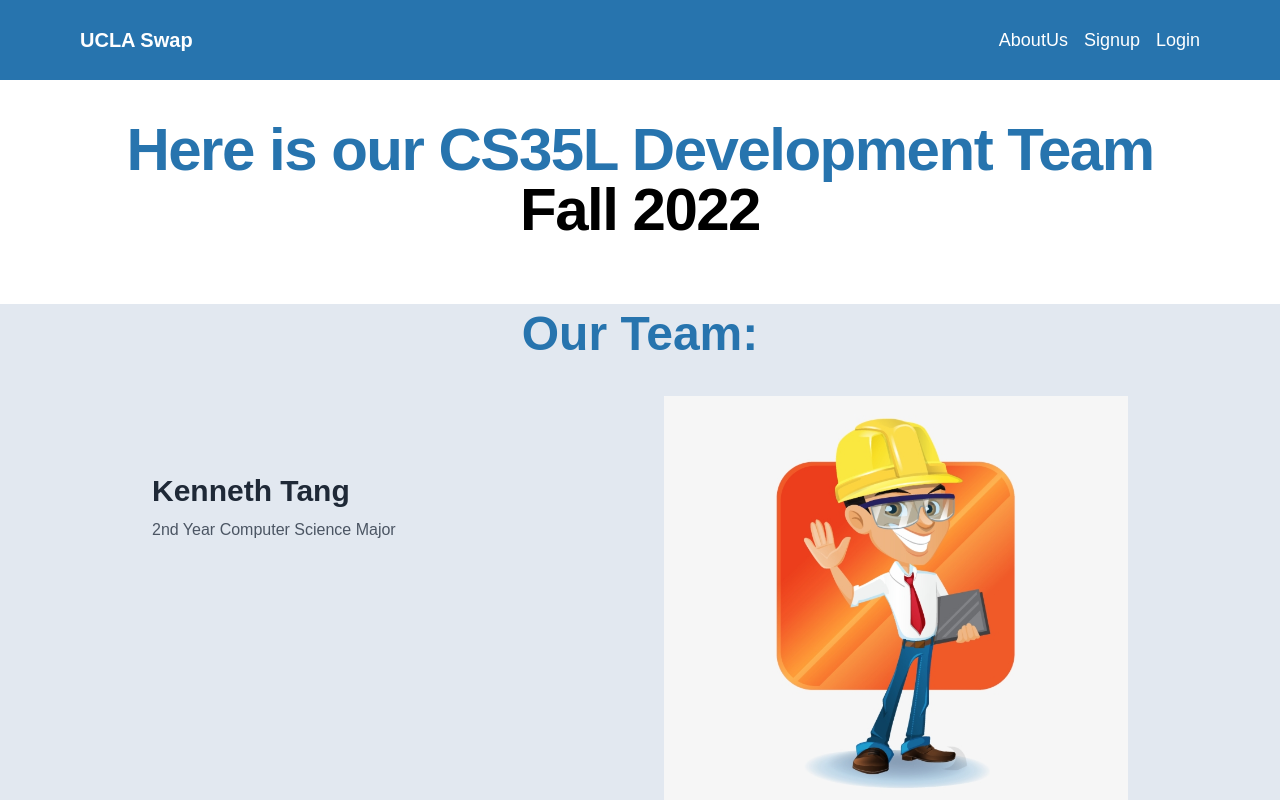
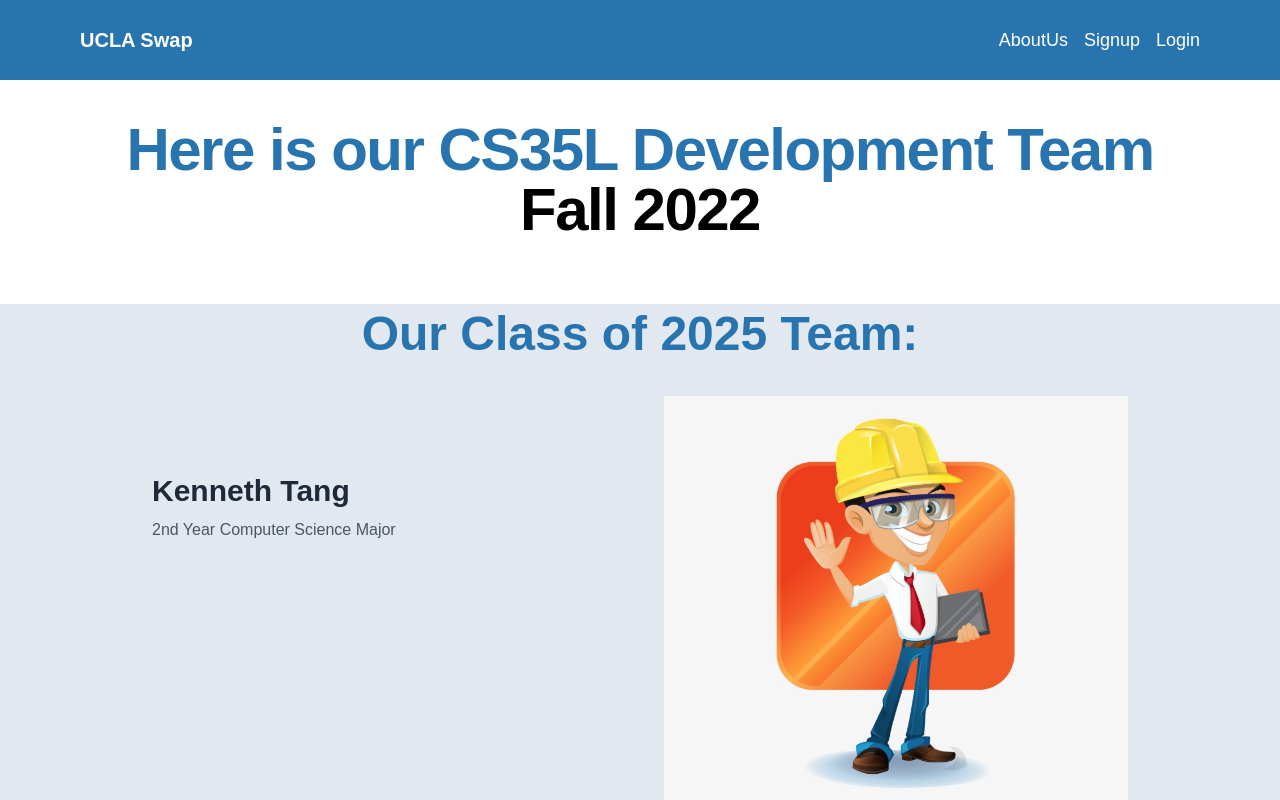
Before and after one commit to Kenny477/ucla-swap, a React (Vite) app in the folder client/: page /aboutus in a window 1280 px wide. Shown: the top 800 px of the page. Built offline with nearby package versions, Linux system fonts and the light colour scheme; a web font is replaced by a local one.

Commit message:
Highlights our grad year :P

```diff
--- a/client/src/pages/AboutUs/Features2.tsx
+++ b/client/src/pages/AboutUs/Features2.tsx
@@ -3,7 +3,7 @@ import { features2 } from '../../types';
 
 const Features2 = () => {
     const feature2: features2 = {
-        title: "Our Team:",
+        title: "Our Class of 2025 Team:",
         item1:
           {
             title: "Kenneth Tang",
```
